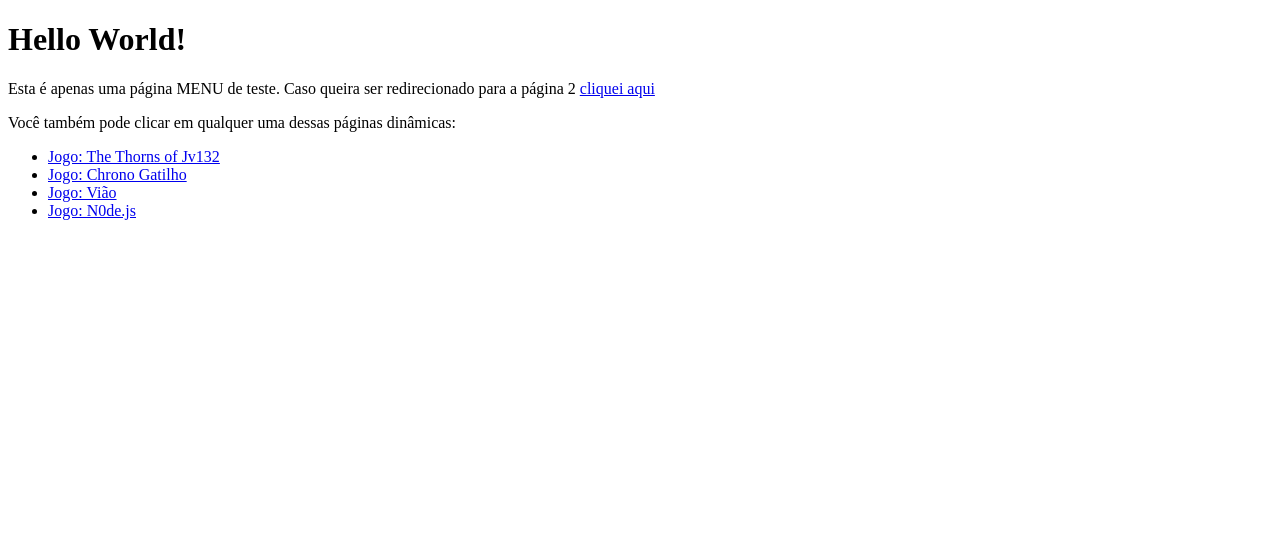
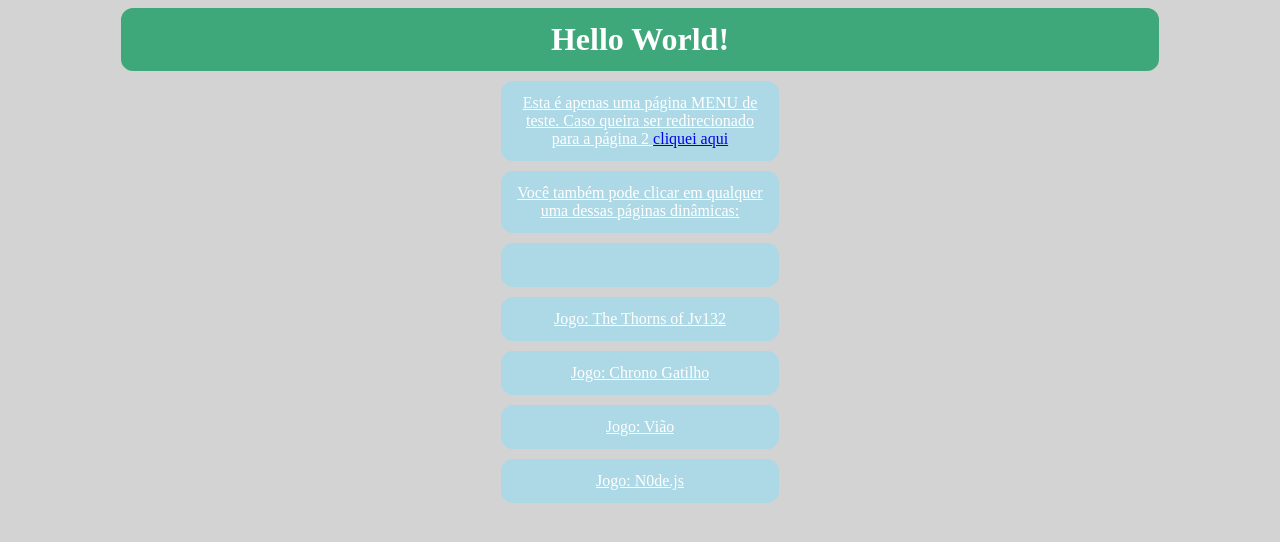
Before and after one commit to n0deee/test-website-nextjs, a Next.js app: page / in a window 1280 px wide. Shown: the top 542 px of the page. Built offline with nearby package versions, Linux system fonts and the light colour scheme.

Commit message:
Added a CSS test to index. Just temporary

```diff
--- /dev/null
+++ b/css/gstyle.css
@@ -0,0 +1,3 @@
+.dep {
+    color: black;
+}
--- a/pages/index.js
+++ b/pages/index.js
@@ -1,7 +1,7 @@
 import React, { useEffect, useState } from 'react';
 import Link from 'next/link'
 import axios from 'axios';
-
+//import styles from '../css/gstyle.css'
 
 async function fetchGameList() {
     return (await axios.get("http://localhost:3000/api/games/list/all")).data
@@ -12,14 +12,28 @@ function GamesList(props) {
 
     return (
         <div>
-            <ul>
-                {
-                    props.gamelist.map((x) => {
-                        if (x.hidden) return
-                        return <li><Link href={`games/${x.id}`}>{`Jogo: ${x.name}`}</Link></li>
-                    })
-                }
-            </ul>
+            {
+                props.gamelist.map((x) => {
+                    if (x.hidden) return
+                    return <a href={`games/${x.id}`}><p className={props.className}>{`Jogo: ${x.name}`}</p></a>
+                    //<Link href={`games/${x.id}`}>
+                })
+            }
+            <style jsx> {`
+                   p {
+                     background-color: lightblue;
+                     color: white;
+                     width: 20%;
+                     border: 3px solid lightblue;
+                     border-radius: 12px;
+                     padding: 10px;
+                     text-align: center;
+                     margin: 10px auto;
+                     text-decoration: underline;
+                     cursor: pointer;
+                   }
+                `}
+            </style>
         </div>
     )
 }
@@ -28,11 +42,32 @@ function GamesList(props) {
 
 export default function HomePage(props) {
     return (
-        <div>
-            <h1>Hello World!</h1>
-            <p>Esta é apenas uma página MENU de teste. Caso queira ser redirecionado para a página 2 <Link href="/page2">cliquei aqui</Link></p>
-            <p>Você também pode clicar em qualquer uma dessas páginas dinâmicas:</p>
-            <GamesList gamelist={props.gamelist} />
+        <div className="container">
+            <h1 className="title textcenter">Hello World!</h1>
+            <p className="textcenter">Esta é apenas uma página MENU de teste. Caso queira ser redirecionado para a página 2 <Link href="/page2">cliquei aqui</Link></p>
+            <p className="textcenter">Você também pode clicar em qualquer uma dessas páginas dinâmicas:</p>
+            <p><br/></p>
+            <GamesList className="textcenter" gamelist={props.gamelist} />
+            <style jsx global> {`
+            body {
+                background-color: lightgray;
+            }
+
+            .title {
+                background-color: #3ea87a;
+                color: white;
+                margin: auto;
+                width: 80%;
+                border: 3px solid #3ea87a;
+                border-radius: 12px;
+                padding: 10px;
+            }
+
+            .textcenter {
+                text-align: center
+            }
+
+            `}</style>
         </div>
     )
 }
--- a/pages/page2.js
+++ b/pages/page2.js
@@ -1,8 +1,11 @@
+import Link from 'next/link'
+
 export default function HomePage() {
     return (
         <div>
             <h1>Esta é a página 2</h1>
             <p>Não tem nada demais aqui... é apenas uma página vazia. Vazia... tirando isso</p>
+            <Link href="/">a</Link>
         </div>
     )
 }
```
